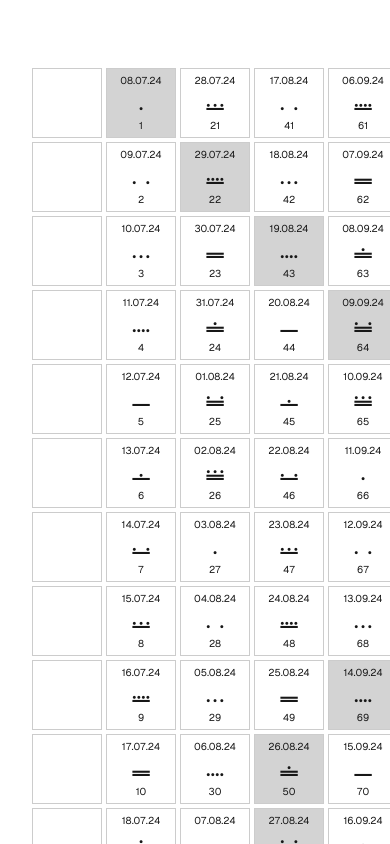
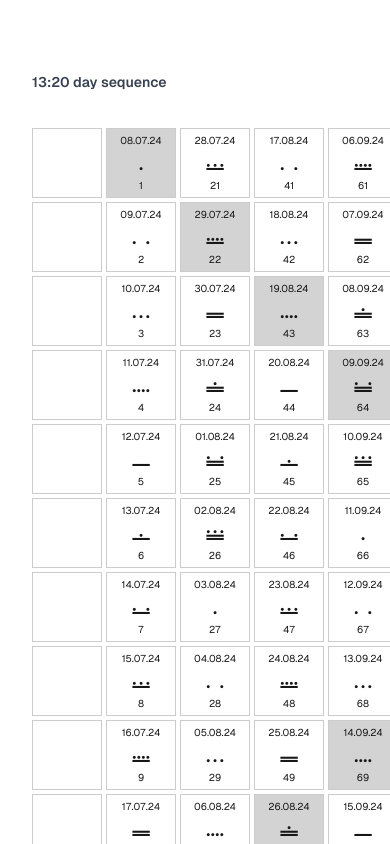
Before and after one commit to nikandt/tzolkin-calendar, a Next.js app: page / in a window 390 px wide. Shown: the top 844 px of the page. Built offline with nearby package versions, Linux system fonts and the light colour scheme.

Commit message:
Add paginator

```diff
--- a/app/components/tzolkinCalendar.tsx
+++ b/app/components/tzolkinCalendar.tsx
@@ -9,11 +9,15 @@ const greyCells = new Set([
 
 const lunarCells = new Set ([]);
 
-const TzolkinCalendar: React.FC = () => {
+type TzolkinCalendarProps = {
+  dateRange: { start: string; end: string };
+};
+
+const TzolkinCalendar: React.FC<TzolkinCalendarProps> = ({ dateRange }) => {
 
   const generateDates = () => {
-    const startDate = new Date(2024, 6, 8);
-    const endDate = new Date(2025, 2, 24);
+    const startDate = new Date(dateRange.start.split(".").reverse().join("-"));
+    const endDate = new Date(dateRange.end.split(".").reverse().join("-"));
     const dates = Array(260).fill(null);
     const currentDate = startDate;
 
--- a/app/page.tsx
+++ b/app/page.tsx
@@ -1,11 +1,59 @@
-import TzolkinCalendar from "./components/tzolkinCalendar.tsx";
+'use client';
+
+import React, { useState } from "react";
+import TzolkinCalendar from "./components/tzolkinCalendar";
 
 export default function Home() {
+
+  const [calendarIndex, setCalendarIndex] = useState(0);
+
+  const dateRanges = [
+    { start: "08.07.2024", end: "24.03.2025" },
+    { start: "25.03.2025", end: "09.12.2025" }
+  ];
+
+  const handlePagination = (direction: "prev" | "next") => {
+    if (direction === "prev" && calendarIndex > 0) {
+      setCalendarIndex(calendarIndex - 1);
+    } else if (direction === "next" && calendarIndex < dateRanges.length - 1) {
+      setCalendarIndex(calendarIndex + 1);
+    }
+  };
+
   return (
     <div className="grid grid-rows-[20px_1fr_20px] items-center justify-items-center min-h-screen p-8 pb-20 gap-4 sm:p-20 font-[family-name:var(--font-geist-sans)]">
       <main className="flex flex-col gap-4 row-start-2 items-center sm:items-start">
 
-        <TzolkinCalendar/>
+        <div className="flex justify-between w-full items-center mb-4">
+          <div className="text-gray-700 font-semibold text-sm sm:text-base">
+            13:20 day sequence
+          </div>
+          <div className="text-xl font-bold text-center tracking-wide">
+            TZOLK'IN
+          </div>
+          <div className="text-gray-700 font-semibold text-sm sm:text-base">
+            {dateRanges[calendarIndex].start} - {dateRanges[calendarIndex].end}
+          </div>
+        </div>
+
+        <TzolkinCalendar dateRange={dateRanges[calendarIndex]} />
+
+        <div className="flex justify-between w-full mt-4">
+          <button
+            onClick={() => handlePagination("prev")}
+            disabled={calendarIndex === 0}
+            className="px-4 py-2 bg-gray-200 text-gray-700 rounded disabled:opacity-50"
+          >
+            Previous
+          </button>
+          <button
+            onClick={() => handlePagination("next")}
+            disabled={calendarIndex === dateRanges.length - 1}
+            className="px-4 py-2 bg-gray-200 text-gray-700 rounded disabled:opacity-50"
+          >
+            Next
+          </button>
+        </div>
       </main>
     </div>
   );
```
